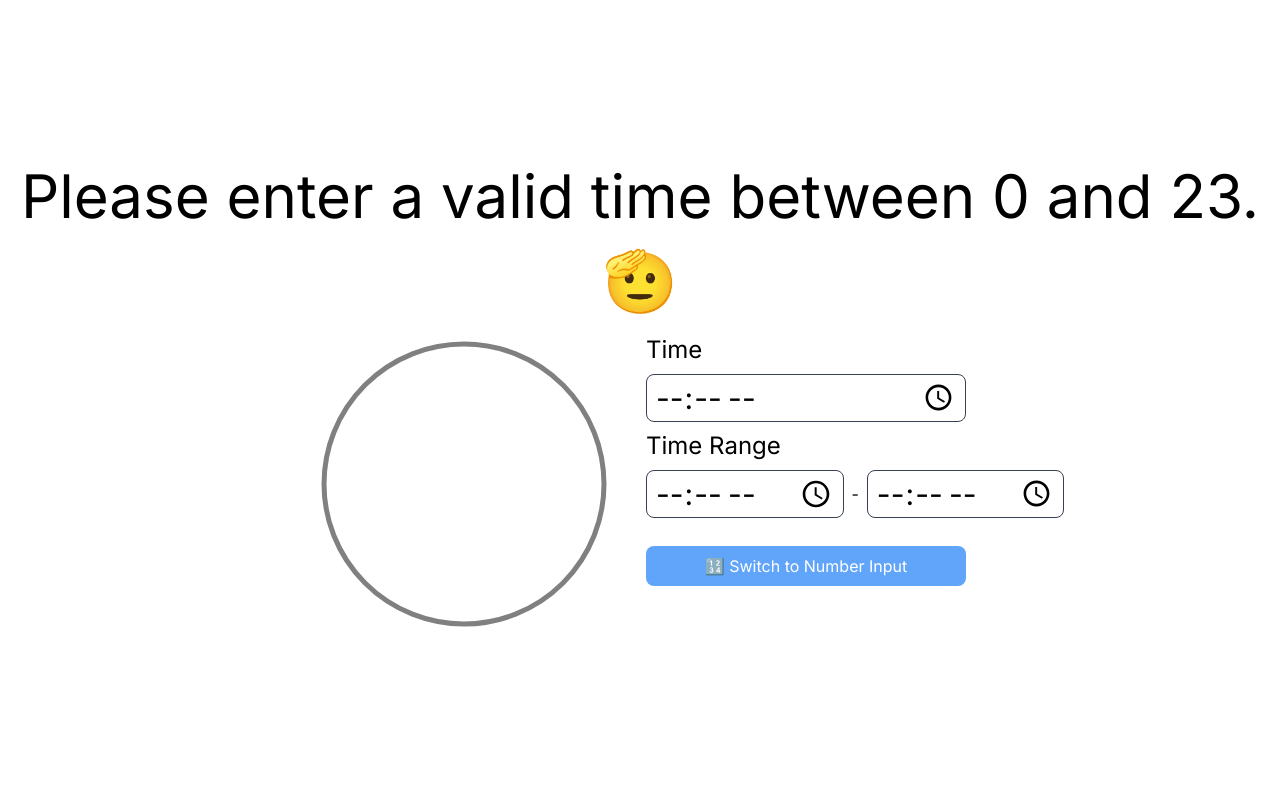
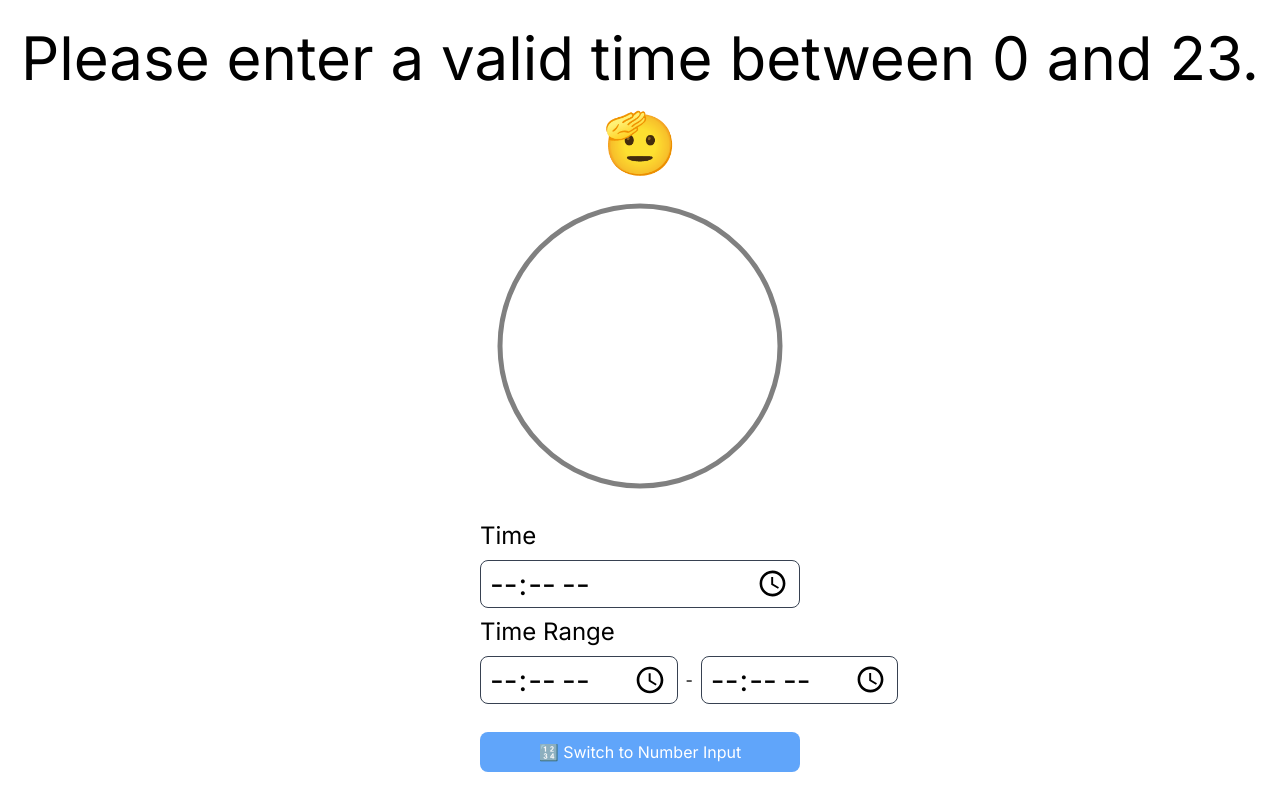
Before and after one commit to comevback/my-blog, a Next.js app: page /timeCheck in a window 1280 px wide. Built offline with nearby package versions, Linux system fonts and the light colour scheme.

Commit message:
added a watch

```diff
--- a/app/timeCheck/page.js
+++ b/app/timeCheck/page.js
@@ -65,7 +65,6 @@ const CheckTimePage = () => {
                     <h1 className="text-6xl">🫡</h1>
                 </>
             )}
-            <div className="flex w-full justify-center gap-8">
             <WatchPage time={time} startTime={startTime} endTime={endTime} />
             <div className="flex flex-col gap-2 justify-around sm:justify-start md:justify-start sm:w-2/3 md:w-1/2 lg:w-1/3 xl:w-1/4">
                 <label htmlFor="time" className="text-2xl text-start">Time</label>
@@ -99,7 +98,6 @@ const CheckTimePage = () => {
                 </button>
             </div>
         </div>
-        </div>
     );
 };
 
```
Lines whose indentation alone changed are shown as unchanged.
